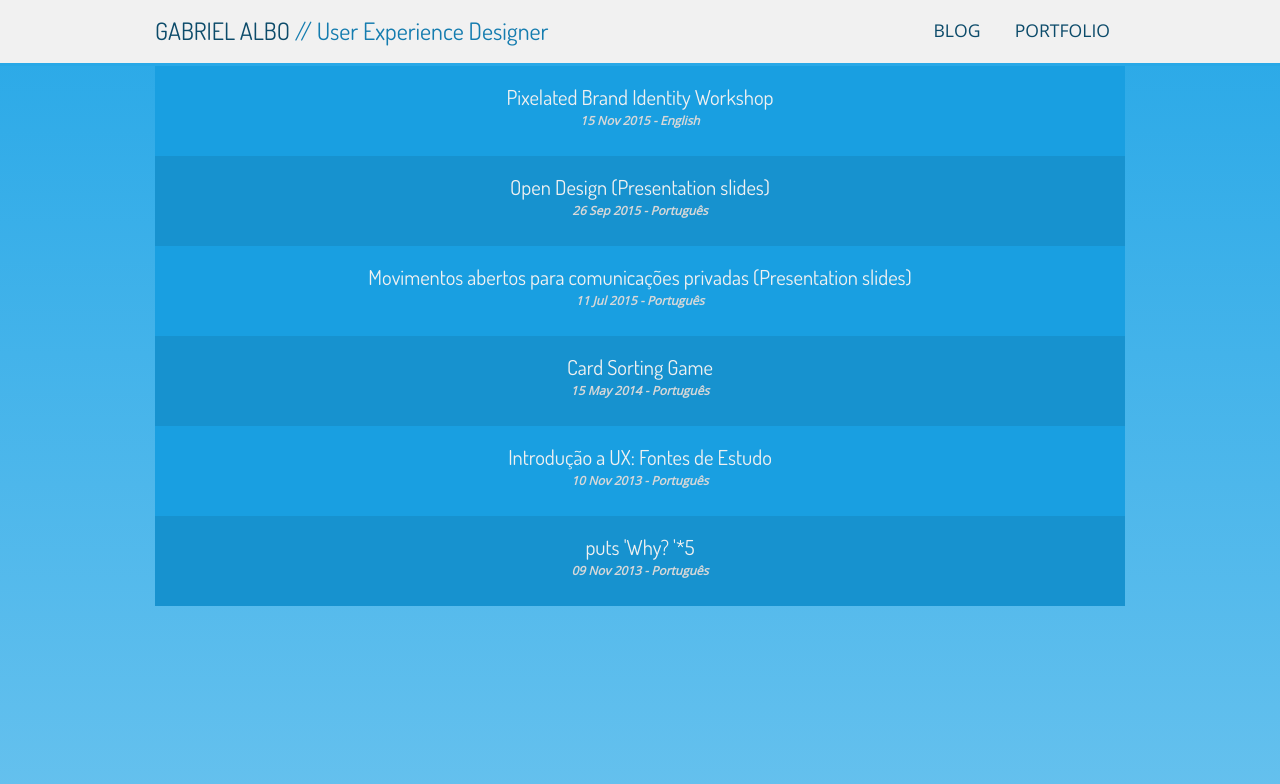
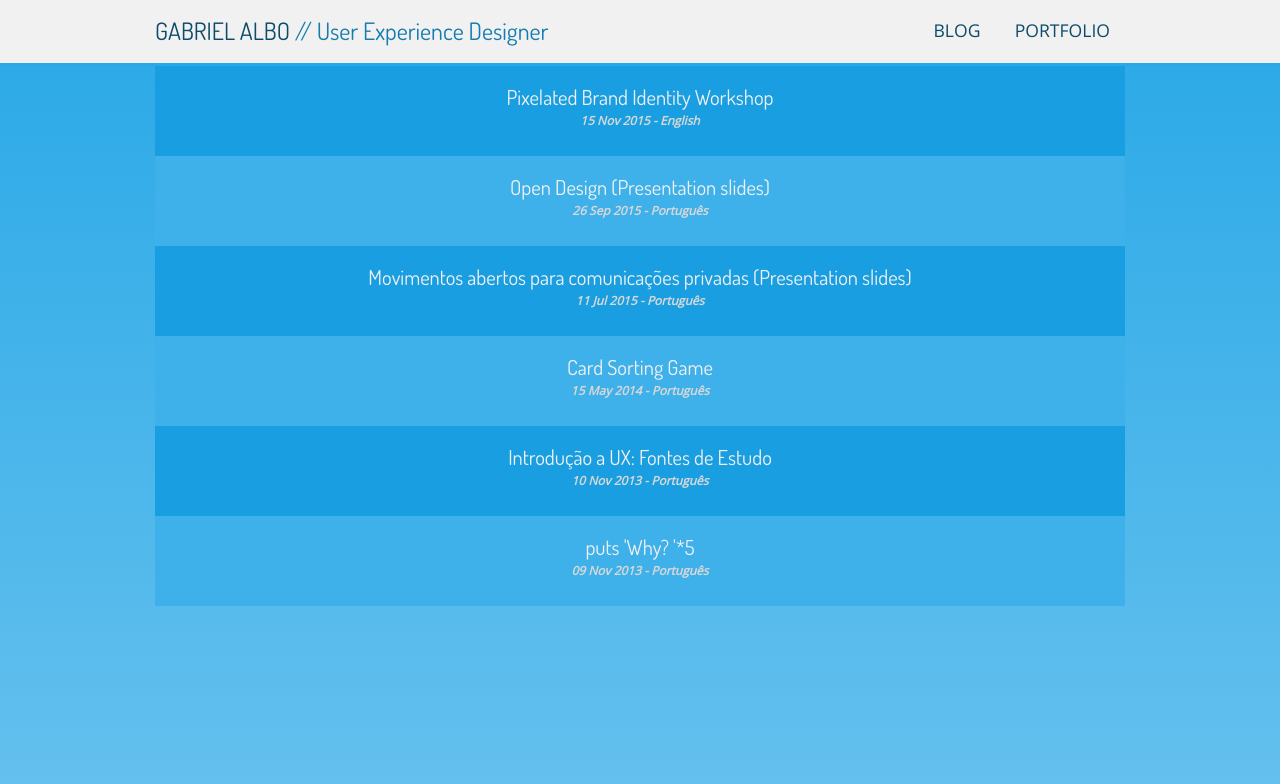
Before and after one commit to albogabriel/gabrielalbo.com, a Jekyll site: the page built from blog/index.html, in a window 1280 px wide. Shown: the top 784 px of the page. Built offline with Jekyll 4.4.1, drawn with Linux system fonts in a browser that asks for light colours.

Commit message:
Fixing posts background colors

```diff
--- a/css/screen.scss
+++ b/css/screen.scss
@@ -382,7 +382,7 @@ a:hover {
 }
 
 // $post-header-colors: darken($darker-green, 4), darken($darker-green, 7);
-$post-header-colors: darken($main-green, 4), darken($main-green, 8);
+$post-header-colors: darken($main-green, 4), lighten($main-green, 5%);
 
 @for $i from 1 through length($post-header-colors) {
     li.post-header:nth-child(#{length($post-header-colors)}n+#{$i}) {
```
